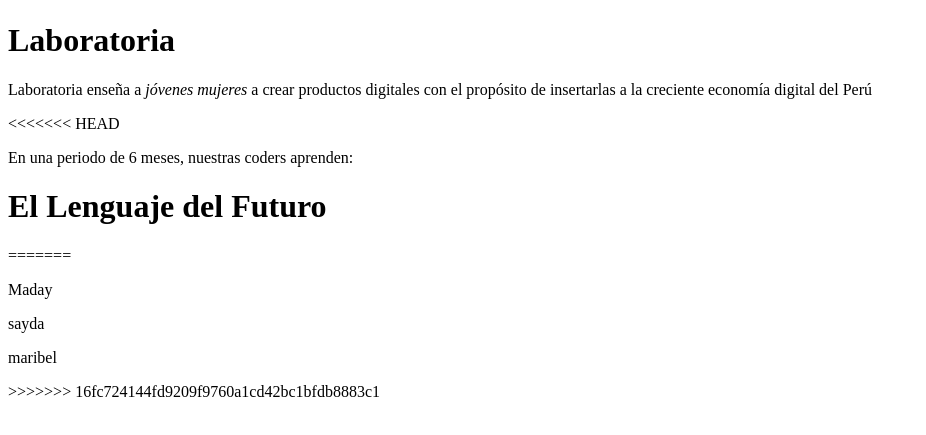
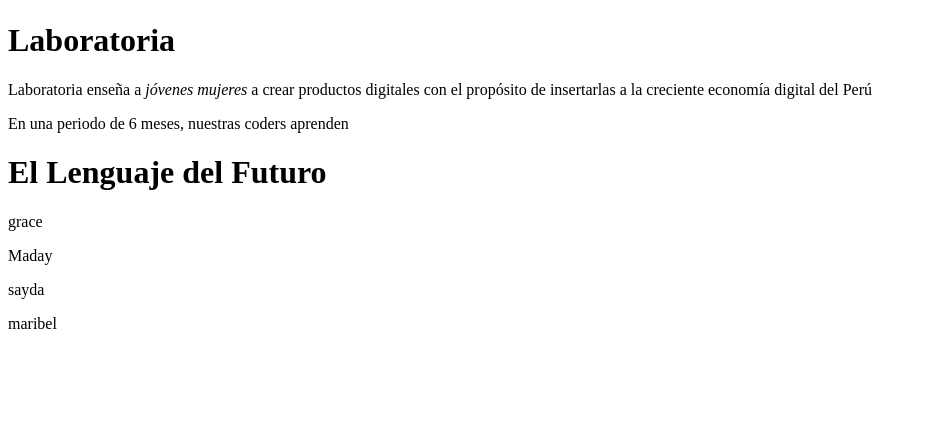
Before and after one commit to beecoders1/Viendo-Cajas, a plain HTML site: page index.html in a window 1280 px wide. Shown: the part 51-486 px from the top of the page, without its empty margins (0-926 px from the left). Drawn offline with Linux system fonts and the light colour scheme.

Commit message:
la parte de grace

```diff
--- a/index.html
+++ b/index.html
@@ -11,15 +11,13 @@
     <body>
         <h1>Laboratoria</h1>
         <p>Laboratoria enseña a <em>jóvenes mujeres</em> a crear productos digitales con el propósito de insertarlas a la creciente economía digital del Perú</p>
-<<<<<<< HEAD
-        <p>En una periodo de 6 meses, nuestras coders aprenden:</p>
+        <p>En una periodo de 6 meses, nuestras coders aprenden</p>
         <h1>El Lenguaje del Futuro</h1>
 
-        <p></p>
-=======
+        <p>grace</p>
        <p>Maday</p>
         <p>sayda</p>
         <p>maribel</p>
->>>>>>> 16fc724144fd9209f9760a1cd42bc1bfdb8883c1
+
     </body>
 </html>
```
